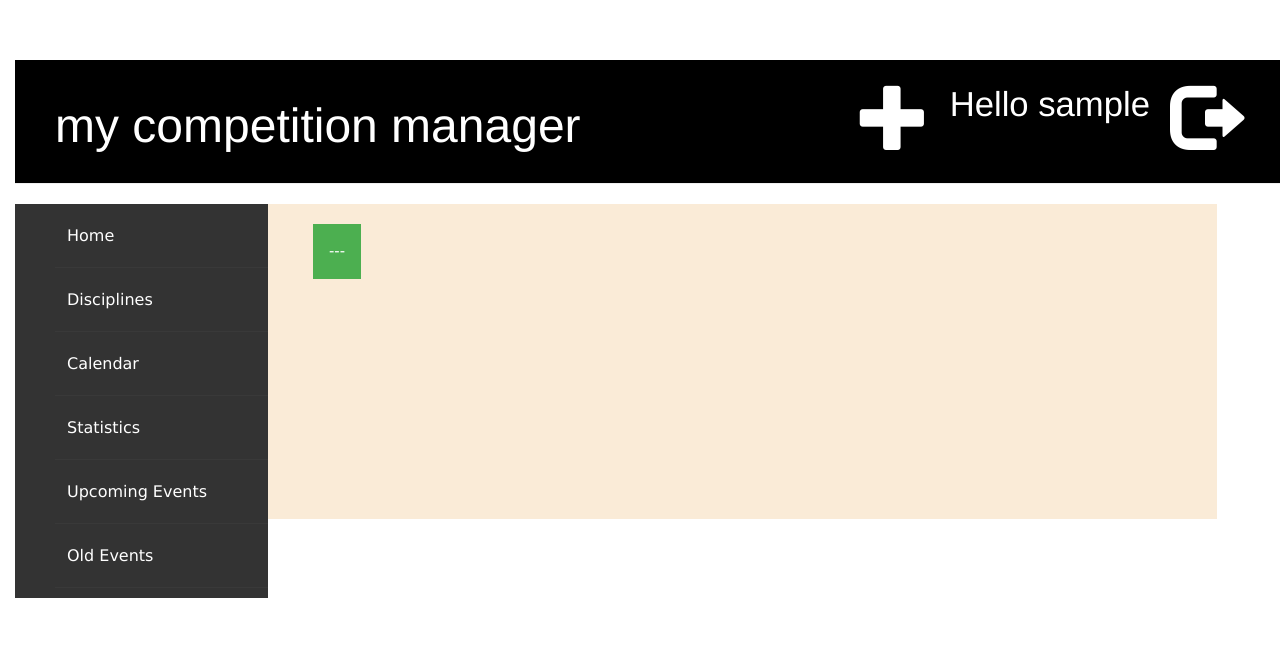
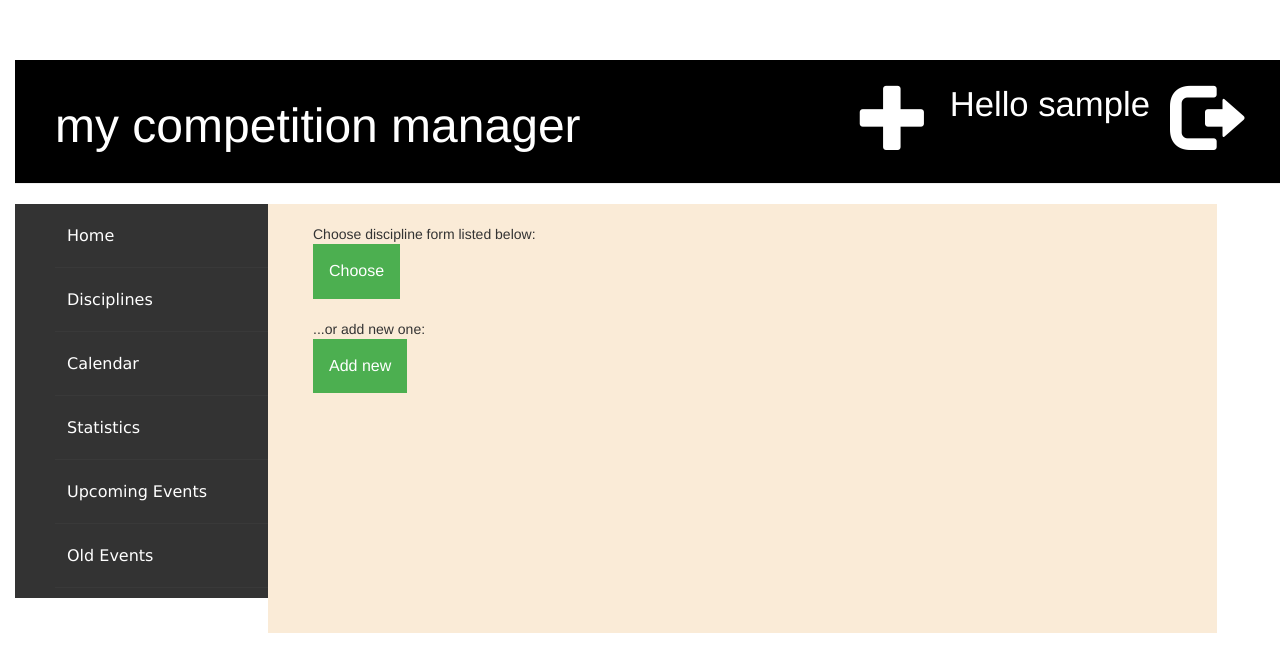
Before and after one commit to annna5/ActivityTracker, a Django app: page /disciplines in a window 1280 px wide. Shown: the top 672 px of the page. Run offline with Django 3.2, Linux system fonts and the light colour scheme; the visitor is signed in with stand-in values (Sample User, id 1); data that the repository does not hold is empty; some libraries are stand-ins or nearby versions.

Commit message:
dropdown works

```diff
--- a/sport/templates/sport/disciplines.html
+++ b/sport/templates/sport/disciplines.html
@@ -2,16 +2,22 @@
 
 {% block content %}
 
-
+Choose discipline form listed below:
+    <br/>
     <div class="dropdown">
-        <button class="dropbtn">---</button>
+        <button class="dropbtn">Choose</button>
         <div class="dropdown-content">
             {% for disc in disciplines %}
                 <a href="{% url 'filtered_view_discipline' field=disc.name %}">{{ disc.name }}</a>
             {% endfor %}
-            <a href="{% url 'discipline_new' %}">Add new</a>
         </div>
     </div>
+    <br/>
+    <br/>
+    ...or add new one:
+    <br/>
+
+    <a href="{% url 'discipline_new' %}"><button class="dropbtn">Add new</button></a>
     <br/><br/><br/><br/><br/><br/><br/><br/><br/><br/><br/><br/>
 
 {% endblock %}
```
